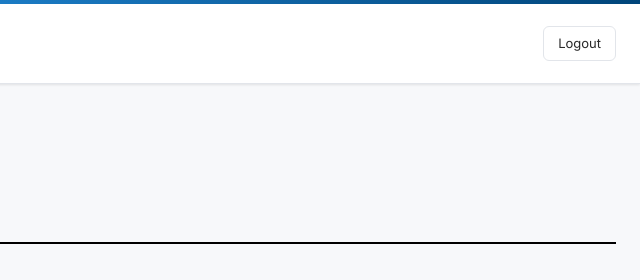
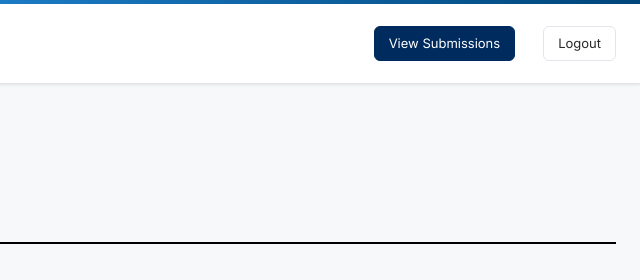
Before and after one commit to BSC23609/Metfraa-EHS, a website: page public/dashboard.html in a window 1280 px wide. Shown: the top 280 px of the page, 640-1280 px from the left. Drawn offline with Linux system fonts and the light colour scheme; no server answers.

Commit message:
Added view submissions button to header

```diff
--- a/public/dashboard.html
+++ b/public/dashboard.html
@@ -19,6 +19,10 @@
       <div class="app-header__spacer"></div>
       <div id="user-pill"></div>
       <a id="admin-link" href="/admin" class="app-header__btn app-header__btn--admin" style="display:none">Admin</a>
+
+      <!-- NEW VIEW SUBMISSIONS BUTTON -->
+      <a href="/submissions" class="app-header__btn" style="background-color: #002b5f; color: white; border-color: #002b5f; margin-right: 12px;">View Submissions</a>
+
       <a href="/auth/logout" class="app-header__btn">Logout</a>
     </div>
   </header>
```
